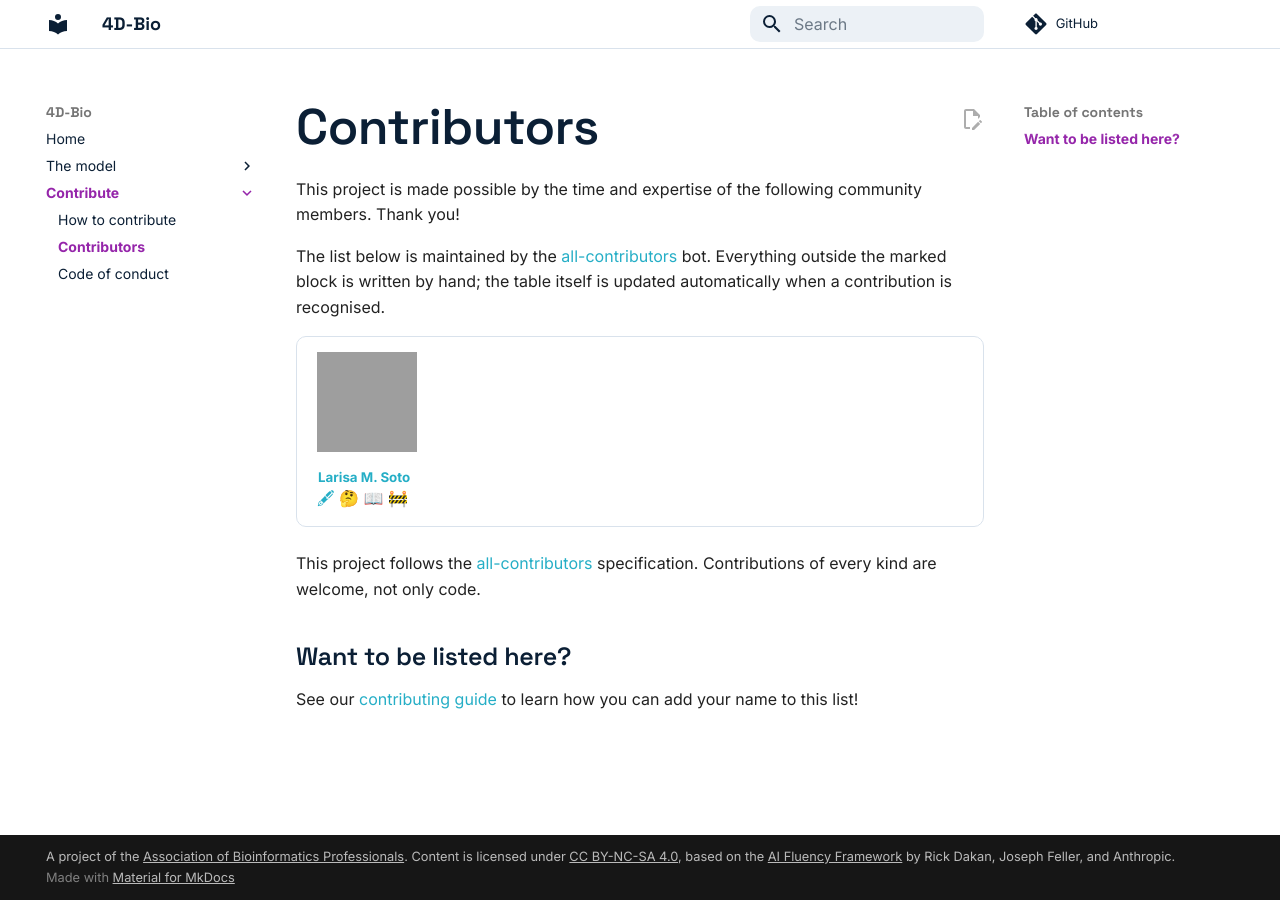
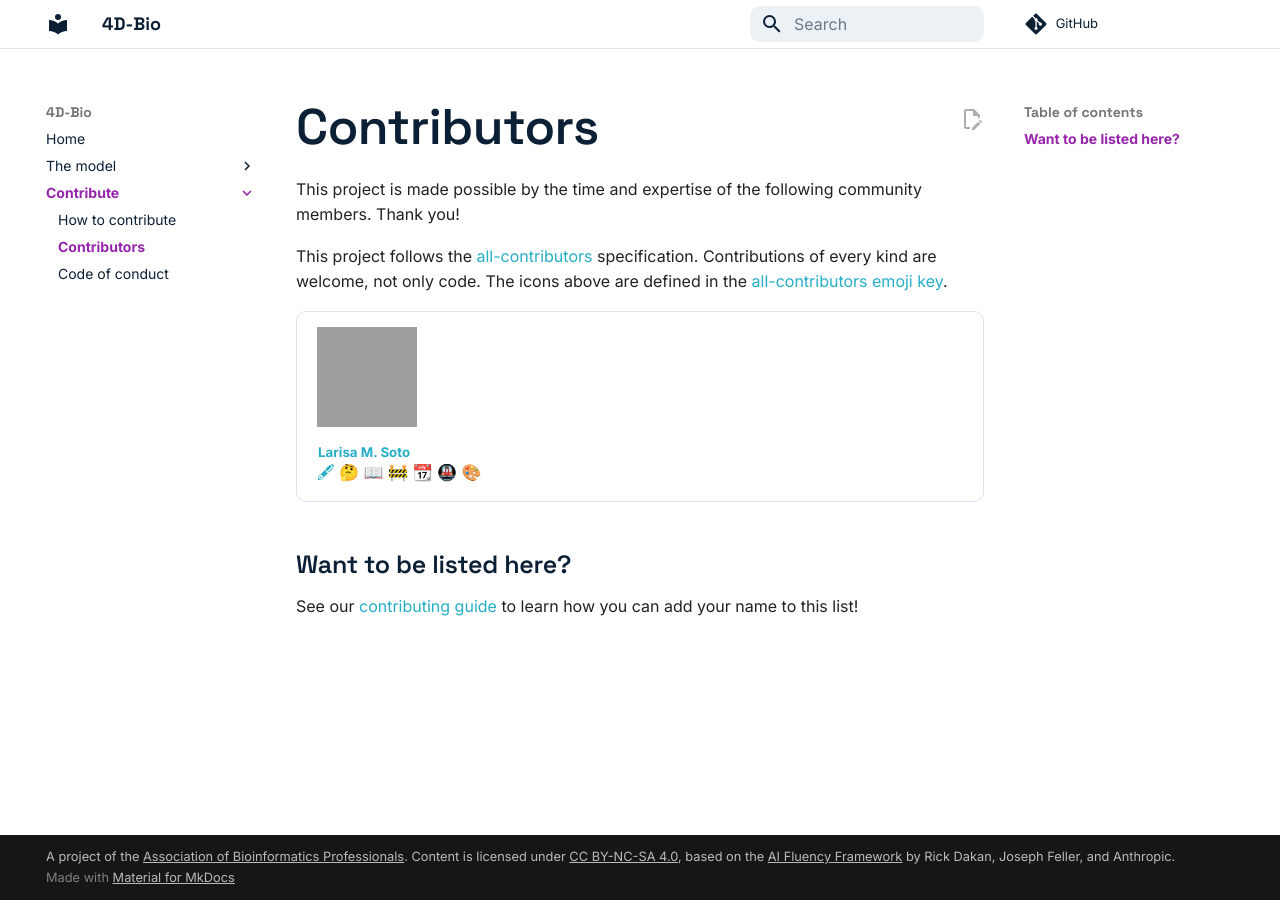
Before and after one commit to larisa-msoto/ai-bioinformatics-practice-model, an MkDocs documentation site: the page built from docs/contributors.md, in a window 1280 px wide, cut to the strip 0-900 px from the top of the page. Built offline with MkDocs 1.6.1 and Material for MkDocs 9.7.7, drawn with Linux system fonts in a browser that asks for light colours; comment, search, counter and statistics services are not loaded; part of the change alters nothing that is shown; grey boxes are pictures that could not be loaded.

Commit message:
Credit projectManagement/infra/design, link the emoji key, drop dead nav entry
Add three contribution types to the seed contributor, link the
all-contributors emoji key from the contributors page, and remove the
References nav entry now that the page is folded into the home page.

Co-Authored-By: Claude Sonnet 5 <noreply@anthropic.com>

```diff
--- a/docs/contributors.md
+++ b/docs/contributors.md
@@ -2,7 +2,7 @@
 
 This project is made possible by the time and expertise of the following community members. Thank you!
 
-The list below is maintained by the [all-contributors](https://allcontributors.org) bot. Everything outside the marked block is written by hand; the table itself is updated automatically when a contribution is recognised.
+This project follows the [all-contributors](https://allcontributors.org) specification. Contributions of every kind are welcome, not only code. The icons above are defined in the [all-contributors emoji key](https://allcontributors.org/en/reference/emoji-key/).
 
 <!-- ALL-CONTRIBUTORS-LIST:START - Do not remove or modify this section -->
 <!-- prettier-ignore-start -->
@@ -10,7 +10,7 @@ The list below is maintained by the [all-contributors](https://allcontributors.o
 <table>
   <tbody>
     <tr>
-      <td align="center" valign="top" width="14.28%"><a href="https://github.com/larisa-msoto"><img src="https://avatars.githubusercontent.com/u/54556262?v=4?s=100" width="100px;" alt="Larisa M. Soto"/><br /><sub><b>Larisa M. Soto</b></sub></a><br /><a href="#content-larisa-msoto" title="Content">🖋</a> <a href="#ideas-larisa-msoto" title="Ideas, Planning, & Feedback">🤔</a> <a href="https://github.com/larisa-msoto/ai-bioinformatics-practice-model/commits?author=larisa-msoto" title="Documentation">📖</a> <a href="#maintenance-larisa-msoto" title="Maintenance">🚧</a></td>
+      <td align="center" valign="top" width="14.28%"><a href="https://github.com/larisa-msoto"><img src="https://avatars.githubusercontent.com/u/54556262?v=4?s=100" width="100px;" alt="Larisa M. Soto"/><br /><sub><b>Larisa M. Soto</b></sub></a><br /><a href="#content-larisa-msoto" title="Content">🖋</a> <a href="#ideas-larisa-msoto" title="Ideas, Planning, & Feedback">🤔</a> <a href="https://github.com/larisa-msoto/ai-bioinformatics-practice-model/commits?author=larisa-msoto" title="Documentation">📖</a> <a href="#maintenance-larisa-msoto" title="Maintenance">🚧</a> <a href="#projectManagement-larisa-msoto" title="Project Management">📆</a> <a href="#infra-larisa-msoto" title="Infrastructure (Hosting, Build-Tools, etc)">🚇</a> <a href="#design-larisa-msoto" title="Design">🎨</a></td>
     </tr>
   </tbody>
 </table>
@@ -20,8 +20,6 @@ The list below is maintained by the [all-contributors](https://allcontributors.o
 
 <!-- ALL-CONTRIBUTORS-LIST:END -->
 
-This project follows the [all-contributors](https://allcontributors.org) specification. Contributions of every kind are welcome, not only code.
-
 ## Want to be listed here?
 
 See our [contributing guide](contributing.md) to learn how you can add your name to this list!
--- a/mkdocs.yml
+++ b/mkdocs.yml
@@ -25,7 +25,6 @@ nav:
       - Description: description.md
       - Discernment: discernment.md
       - Diligence: diligence.md
-      - References: references.md
   - Contribute:
       - How to contribute: contributing.md
       - Contributors: contributors.md
```
Also changed, not shown: 1 other file.
